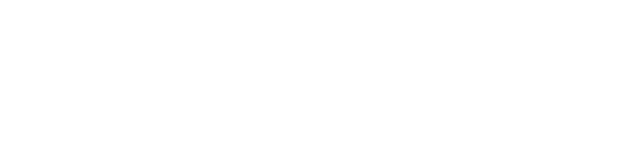
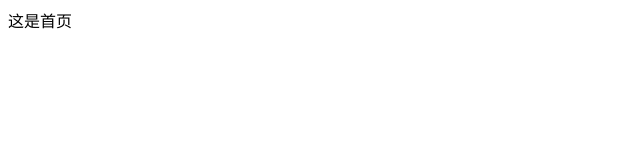
Before and after one commit to happygogoboy/h52108qi, a website: page src/index.html in a window 1280 px wide. Shown: the whole page, without its empty margins (0-640 px from the left). Drawn offline with Linux system fonts and the light colour scheme.

Commit message:
1.首页增加了内容

```diff
--- a/src/index.html
+++ b/src/index.html
@@ -9,6 +9,7 @@
 </head>
 
 <body>
+    <div>这是首页</div>
 
 </body>
 
```
